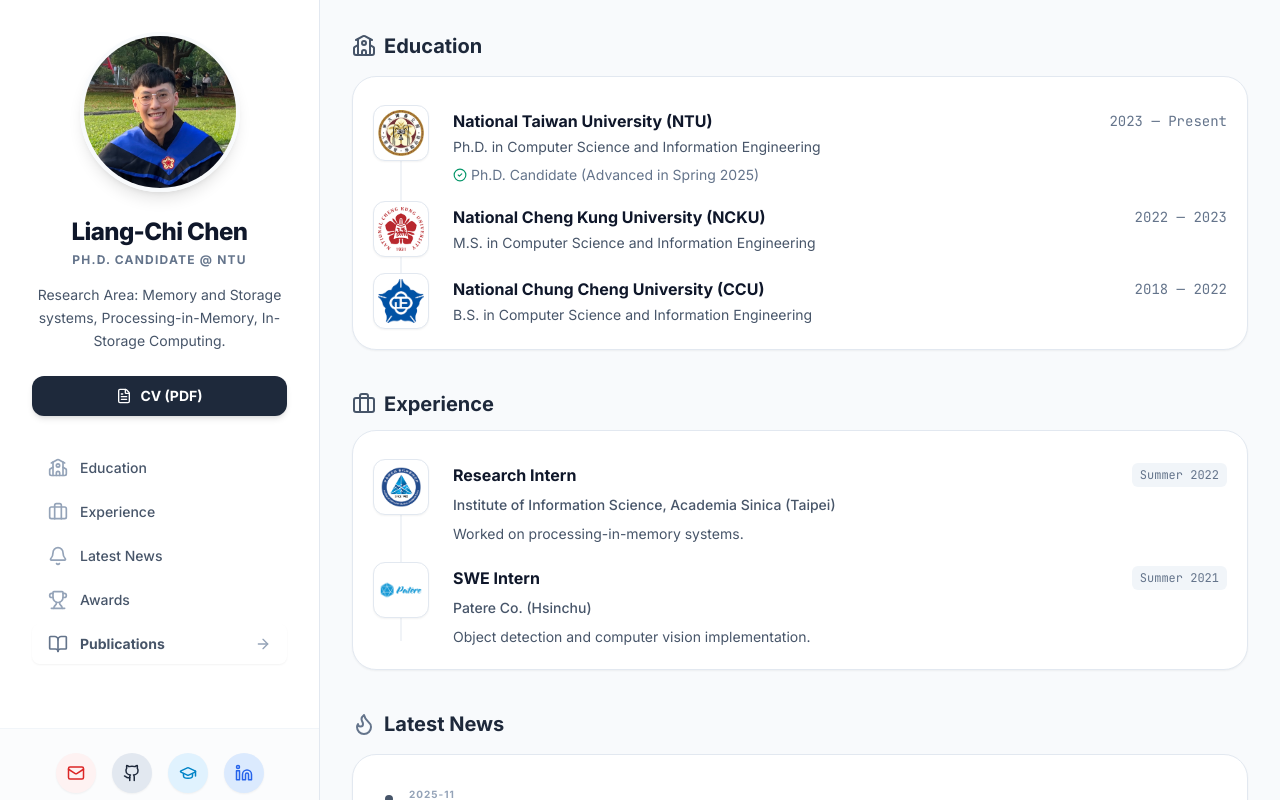
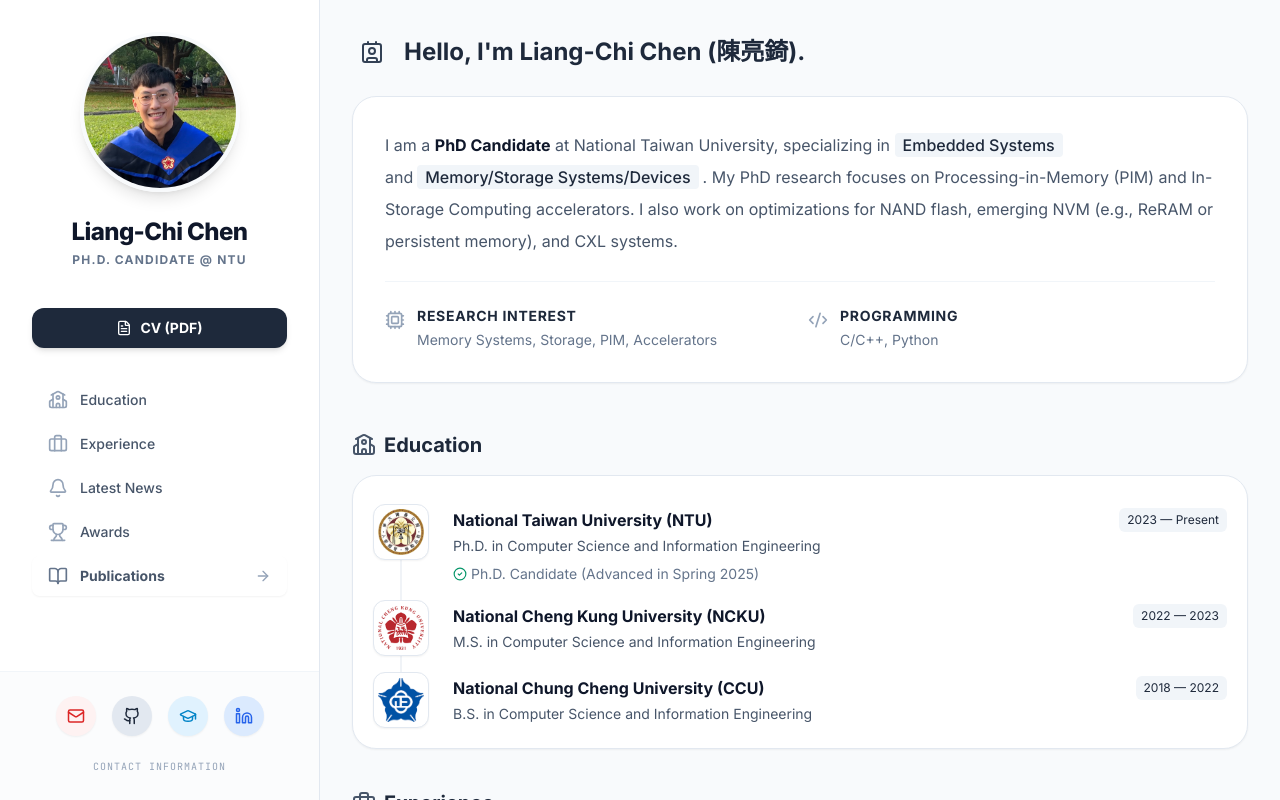
Before and after one commit to chi-0828/chi-0828.github.io, a React (Vite) app: page / in a window 1280 px wide. Built offline with nearby package versions, Linux system fonts and the light colour scheme.

Commit message:
update 2026 summer

```diff
--- a/constants.tsx
+++ b/constants.tsx
@@ -4,7 +4,7 @@ import { Paper, PaperType, EducationItem, ExperienceItem, NewsItem, AwardItem }
 export const PROFILE = {
     name: "Liang-Chi Chen",
     role: "Ph.D. Candidate @ NTU",
-    description: "Research Area: Memory and Storage systems, Processing-in-Memory, In-Storage Computing.",
+    description: "",
     avatarUrl: "./img/me5.jpg",
     email: "d12922012@csie.ntu.edu.tw",
     cvLink: "https://drive.google.com/file/d/1hzd7VcIP-beZHm7quPNHfYLjCkoQpkQz/view?usp=drive_link"
@@ -38,40 +38,54 @@ export const EDUCATION: EducationItem[] = [
 export const EXPERIENCE: ExperienceItem[] = [
     {
         id: '1',
-        role: "Research Intern",
-        company: "Institute of Information Science, Academia Sinica (Taipei)",
-        period: "Summer 2022",
-        description: "Worked on processing-in-memory systems.",
-        logo: './img/iislogo.png'
+        role: "Software Engineering Intern, PhD",
+        company: "Google, Taiwan",
+        period: "Summer 2026 (upcoming)",
+        description: "TPU software/firmware team.",
+        logo: '/img/google.jfif'
     },
     {
         id: '2',
-        role: "SWE Intern",
-        company: "Patere Co. (Hsinchu)",
+        role: "Research Intern",
+        company: "Institute of Information Science, Academia Sinica, Taipei",
+        period: "Summer 2022",
+        description: "Worked on processing-in-memory systems.",
+        logo: '/img/iislogo.png'
+    },
+    {
+        id: '3',
+        role: "Software Engineering Intern",
+        company: "Patere Co., Hsinchu",
         period: "Summer 2021",
         description: "Object detection and computer vision implementation.",
-        logo: './img/patere.png'
+        logo: '/img/patere.png'
     }
 ];
 
 export const NEWS: NewsItem[] = [
     {
         id: '1',
-        date: "2025-11",
-        monthYear: "2025-11",
-        content: <span>Paper accepted by <strong>DATE 2026</strong> (Processing-in-Memory)</span>
+        date: "2026-01",
+        monthYear: "2026-01",
+        content: <span>Offer accepted: <strong className="text-red-700">Google</strong> PhD Summer Intern (2026)</span>
     },
     {
         id: '2',
-        date: "2025-05",
-        monthYear: "2025-05",
-        content: <span>Paper accepted by <strong>ISLPED 2025</strong> (In-Storage Computing)</span>
+        date: "2025-11",
+        monthYear: "2025-11",
+        content: <span>Paper accepted by <strong className="text-red-700">DATE 2026</strong> (Processing-in-Memory)</span>
     },
     {
         id: '3',
+        date: "2025-05",
+        monthYear: "2025-05",
+        content: <span>Paper accepted by <strong className="text-red-700">ISLPED 2025</strong> (In-Storage Computing)</span>
+    },
+    {
+        id: '4',
         date: "2025-04",
         monthYear: "2025-04",
-        content: <span>Paper accepted by <strong>IEEE TC</strong></span>
+        content: <span>Paper accepted by <strong className="text-red-700">IEEE TC</strong></span>
     }
 ];
 
@@ -291,7 +305,7 @@ export const PAPERS: Paper[] = [
         id: 'p1',
         title: "PIM or CXL-PIM? Understanding Architectural Trade-offs Through Large-Scale Benchmarking",
         authors: ["I-Ting Lee", "Bao-Kai Wang", "Liang-Chi Chen", "Wen Sheng Lim", "Da-Wei Chang", "Yu-Ming Chang", "Chieng-Chung Ho"],
-        venue: "arXiv preprint arXiv:2511.14400",
+        venue: "arXiv preprint",
         year: "2025",
         type: PaperType.PREPRINT,
         links: {
--- a/pages/Home.tsx
+++ b/pages/Home.tsx
@@ -1,11 +1,46 @@
 import React from 'react';
-import { School, Briefcase, Flame, Trophy, CheckCircle2, FlaskConical, Code } from 'lucide-react';
+import { School, Briefcase, Flame, Trophy, CheckCircle2, Contact, Code2, Cpu } from 'lucide-react';
 import { EDUCATION, EXPERIENCE, NEWS, AWARDS } from '../constants';
 
 export const Home: React.FC = () => {
     return (
         <div className="max-w-4xl mx-auto space-y-10 md:space-y-15">
+            <section className="mb-12 scroll-mt-24" id="about">
+                {/* 標題區 */}
+                <div className="flex items-center gap-3 mb-6">
+                    <div className="p-2 rounded-lg">
+                        <Contact className="text-slate-700" size={24} />
+                    </div>
+                    <h2 className="text-2xl font-bold text-slate-800">Hello, I'm Liang-Chi Chen (陳亮錡).</h2>
+                </div>
 
+                {/* 內容卡片 */}
+                <div className="bg-white p-8 rounded-3xl shadow-sm border border-slate-200">
+                    <p className="text-slate-600 leading-loose text-base mb-6">
+                        I am a <strong className="text-slate-900 font-bold">PhD Candidate</strong> at National Taiwan University,
+                        specializing in <span className="text-slate-800 font-medium bg-slate-100 px-2 py-0.5 rounded">Embedded Systems</span> and
+                        <span className="text-slate-800 font-medium bg-slate-100 px-2 py-0.5 rounded mx-1">Memory/Storage Systems/Devices</span>.
+                        My PhD research focuses on Processing-in-Memory (PIM) and In-Storage Computing accelerators.
+                        I also work on optimizations for NAND flash, emerging NVM (e.g., ReRAM or persistent memory), and CXL systems.
+                    </p>
+                    <div className="grid grid-cols-1 md:grid-cols-2 gap-4 pt-6 border-t border-slate-100">
+                        <div className="flex items-start gap-3">
+                            <Cpu className="text-slate-400 mt-1" size={20} />
+                            <div>
+                                <h3 className="font-bold text-slate-800 text-sm uppercase tracking-wider">Research Interest</h3>
+                                <p className="text-slate-500 text-sm mt-1">Memory Systems, Storage, PIM, Accelerators</p>
+                            </div>
+                        </div>
+                        <div className="flex items-start gap-3">
+                            <Code2 className="text-slate-400 mt-1" size={20} />
+                            <div>
+                                <h3 className="font-bold text-slate-800 text-sm uppercase tracking-wider">Programming</h3>
+                                <p className="text-slate-500 text-sm mt-1">C/C++, Python</p>
+                            </div>
+                        </div>
+                    </div>
+                </div>
+            </section>
             {/* Education Section */}
             <section id="education" className="scroll-mt-24">
                 <div className="flex items-center space-x-2 mb-4">
@@ -29,7 +64,7 @@ export const Home: React.FC = () => {
                                 <div className="flex-grow pt-1">
                                     <div className="flex flex-col md:flex-row md:items-center md:justify-between gap-1 mb-1">
                                         <h3 className="font-bold text-base text-slate-900">{edu.school}</h3>
-                                        <span className="text-sm font-mono text-slate-500">{edu.period}</span>
+                                        <span className="text-xs bg-slate-100 px-2 py-1 rounded-md">{edu.period}</span>
                                     </div>
                                     <p className="text-slate-600 text-sm">{edu.degree}</p>
                                     {edu.status && (
@@ -68,7 +103,7 @@ export const Home: React.FC = () => {
                                 <div className="flex-grow pt-1">
                                     <div className="flex flex-col sm:flex-row sm:items-center sm:justify-between gap-1 mb-2">
                                         <h3 className="font-bold text-base text-slate-900 group-hover:text-slate-700 transition-colors">{exp.role}</h3>
-                                        <span className="text-xs font-mono text-slate-500 bg-slate-100 px-2 py-1 rounded-md">{exp.period}</span>
+                                        <span className="text-xs bg-slate-100 px-2 py-1 rounded-md">{exp.period}</span>
                                     </div>
                                     <p className="text-slate-600 font-medium text-sm mb-2">{exp.company}</p>
                                     <p className="text-sm text-slate-600 leading-relaxed">
@@ -87,12 +122,21 @@ export const Home: React.FC = () => {
                     <Flame className="text-slate-500" />
                     <h2 className="text-xl font-bold text-slate-800">Latest News</h2>
                 </div>
-                <div className="bg-white p-5 md:p-8 rounded-3xl shadow-sm border border-slate-200">
-                    <ul className="space-y-6">
+                <div className="bg-white p-4 md:p-6 rounded-3xl shadow-sm border border-slate-200">
+                    <ul className="space-y-3">
                         {NEWS.map((item, index) => (
-                            <li key={item.id} className={`relative pl-6 before:content-[''] before:absolute before:left-0 before:top-2 before:w-2 before:h-2 before:bg-slate-600 before:rounded-full`}>
-                                <span className="block text-[10px] font-bold text-slate-400 uppercase tracking-widest mb-1">{item.monthYear}</span>
-                                <p className="text-sm leading-relaxed text-slate-700">{item.content}</p>
+                            <li key={item.id} className="relative pl-4">
+                                <div className="absolute left-0 top-2 w-1.5 h-1.5 bg-slate-400 rounded-full"></div>
+
+                                <div className="flex flex-col sm:flex-row sm:items-baseline sm:gap-3">
+                                    <span className="shrink-0 text-xs font-bold text-slate-500 w-20">
+                                        {item.monthYear}
+                                    </span>
+
+                                    <p className="text-sm text-slate-700 leading-relaxed">
+                                        {item.content}
+                                    </p>
+                                </div>
                             </li>
                         ))}
                     </ul>
--- a/tailwind.config.js
+++ b/tailwind.config.js
@@ -2,7 +2,15 @@
 export default {
   content: [
     "./index.html",
-    "./**/*.{js,ts,jsx,tsx}", // 👈 這行很重要，告訴 Tailwind 去哪裡掃描你的程式碼
+    // 1. 只掃描「根目錄」下的檔案 (例如 App.tsx, main.tsx)
+    // 注意：這裡只有一個星號 *，代表不進入子資料夾
+    "./*.{js,ts,jsx,tsx}",
+
+    // 2. 指定掃描 components 資料夾 (如果有)
+    "./components/**/*.{js,ts,jsx,tsx}",
+
+    // 3. 指定掃描 pages 資料夾 (如果有)
+    "./pages/**/*.{js,ts,jsx,tsx}",
   ],
   theme: {
     extend: {
```
Also changed, not shown: pages/Publications.tsx (+40 -26 lines), public/img/google.jfif (added).
